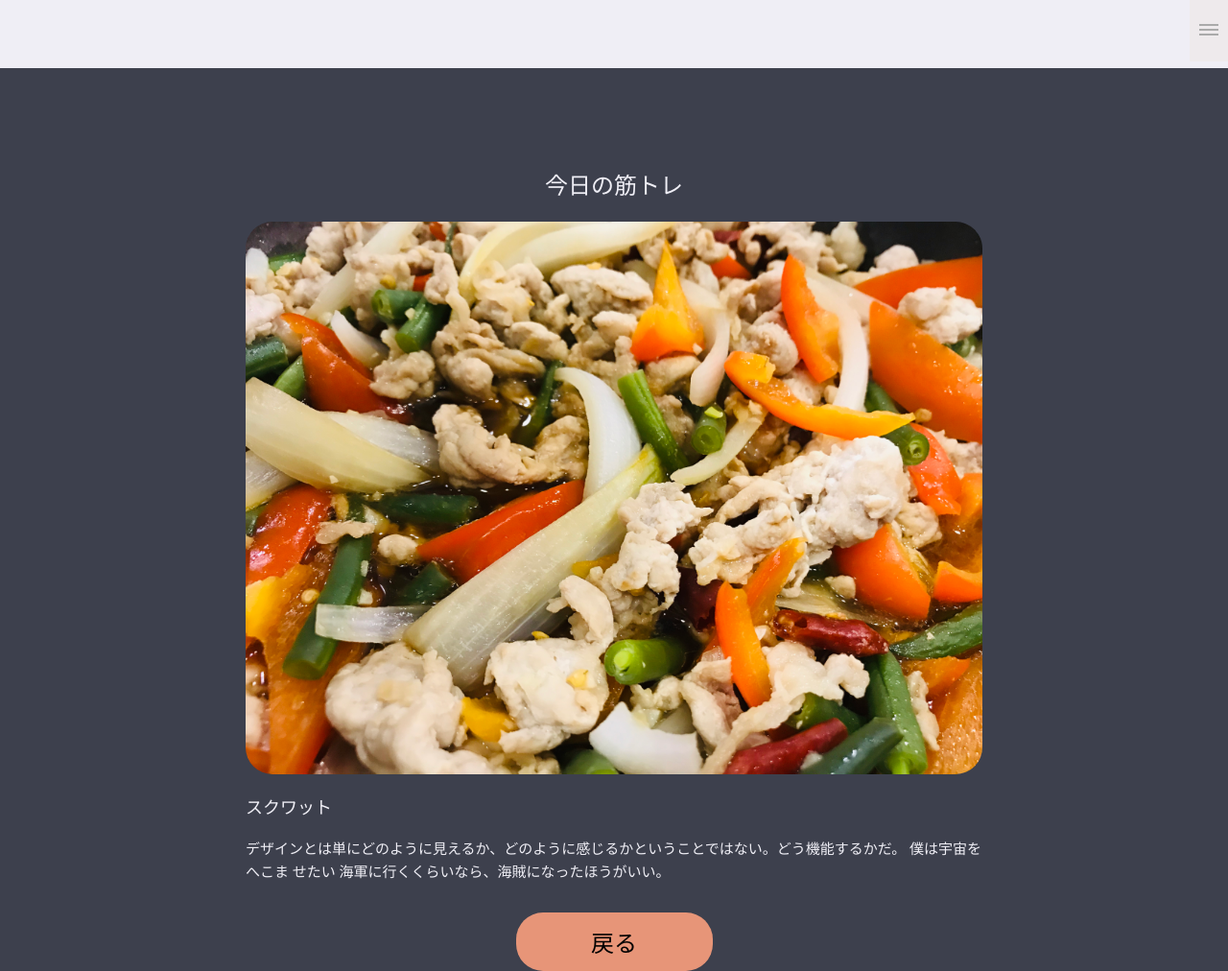
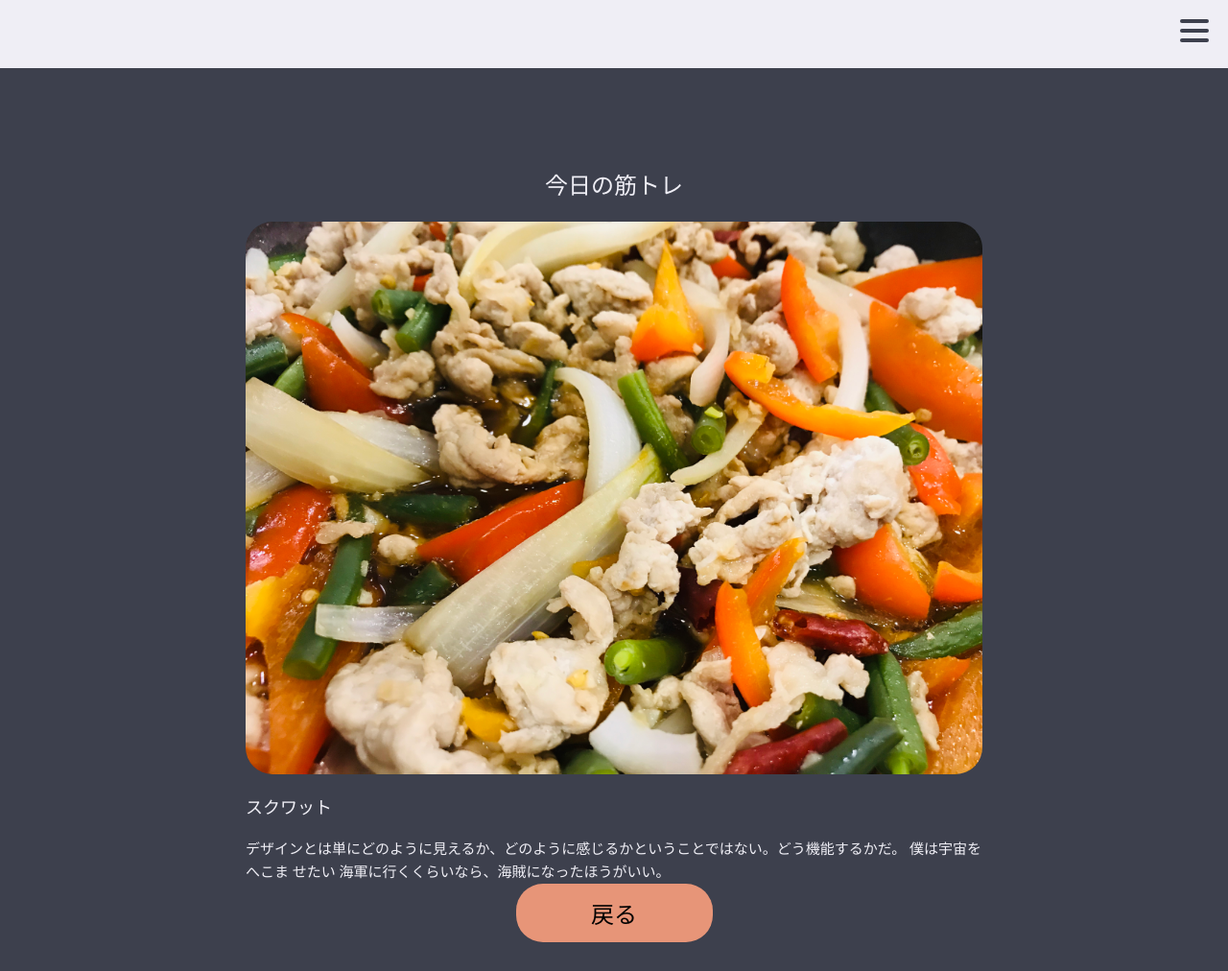
Before and after one commit to Piro-05/-, a Flask app: template templates/musclemenu.html in a window 1280 px wide. Shown: the whole page at 96% size. After the commit the page ends 982 px from the top, so only its background shows below. Run offline with Flask 2, Linux system fonts and the light colour scheme; the template is opened without the code that fills it, so the values that code supplies are empty.

Commit message:
ハンバーガーメニューモーション（アシハラ）

```diff
--- /dev/null
+++ b/js/hum_menu.js
@@ -0,0 +1,19 @@
+$(function () {
+    $(".btn-gnavi").on("click", function () {
+        // ハンバーガーメニューの位置を設定
+        var rightVal = 0;
+        if ($(this).hasClass("open")) {
+            // 位置を移動させメニューを開いた状態にする
+            rightVal = -300;
+            // メニューを開いたら次回クリック時は閉じた状態になるよう設定
+            $(this).removeClass("open");
+        } else {
+            // メニューを開いたら次回クリック時は閉じた状態になるよう設定
+            $(this).addClass("open");
+        }
+
+        $("#global-navi").stop().animate({
+            right: rightVal
+        }, 200);
+    });
+});
--- a/static/css/muscle_sp.css
+++ b/static/css/muscle_sp.css
@@ -43,6 +43,91 @@ img {
 }
 
 /* --------------------------------------------------- */
+
+#wrapper nav {
+    position: fixed;
+    top: 0;
+    right: -300px;
+    width: 300px;
+    height: 100%;
+    padding-top: 50px;
+    background: #CDCDCF;
+    font-size: 16px;
+    box-sizing: border-box;
+    z-index: 2;
+    opacity: 0.95;
+}
+
+#wrapper nav ul li {
+    display: block;
+    padding: 20px 28px
+}
+
+#wrapper nav ul li a {
+    text-decoration: none;
+    color: #3D404D;
+}
+
+#wrapper .btn-gnavi {
+    position: fixed;
+    top: 20px;
+    right: 20px;
+    width: 30px;
+    height: 24px;
+    z-index: 3;
+    box-sizing: border-box;
+    cursor: pointer;
+    -webkit-transition: all 400ms;
+    transition: all 400ms
+}
+
+#wrapper .btn-gnavi span {
+    position: absolute;
+    width: 30px;
+    height: 4px;
+    background: #3D404D;
+    border-radius: 10px;
+    -webkit-transition: all 400ms;
+    transition: all 400ms
+}
+
+#wrapper .btn-gnavi span:nth-child(1) {
+    top: 0
+}
+
+#wrapper .btn-gnavi span:nth-child(2) {
+    top: 10px
+}
+
+#wrapper .btn-gnavi span:nth-child(3) {
+    top: 20px
+}
+
+#wrapper .btn-gnavi.open span {
+    background: #3D404D
+}
+
+#wrapper .btn-gnavi.open span {
+    width: 24px;
+}
+
+#wrapper .contents section p {
+    position: absolute;
+    top: 50%;
+    width: 30%;
+    line-height: 1.4;
+    font-size: 20px;
+    color: #fff;
+}
+
+#wrapper .contents section:nth-child(odd) p {
+    left: 10%
+}
+
+#wrapper .contents section:nth-child(even) p {
+    right: 10%
+}
+
 body {
     background-color: #3d404D;
 }
@@ -51,31 +136,6 @@ header {
     /*ハンバーガメニュー*/
     background-color: #EFEEF5;
     height: 71px;
-}
-
-
-
-header .hum_menu {
-    position: absolute;
-    right: 0px;
-    top: 0px;
-}
-
-header .hum_menu a {
-    display: block;
-    height: 20px;
-    padding: 22px 0;
-    width: 40px;
-    background: #eeeaec;
-    text-align: center;
-}
-
-header .hum_menu span {
-    display: block;
-    width: 20px;
-    height: 2px;
-    background: #aaa;
-    margin: 3px auto;
 }
 
 .main {
@@ -162,7 +222,6 @@ footer {
     justify-content: center;
     /*左右中央揃え*/
     align-items: center;
-    margin-top: 30px;
 }
 
 .backhome p {
--- a/templates/musclemenu.html
+++ b/templates/musclemenu.html
@@ -7,25 +7,32 @@
     <link rel="stylesheet" type="text/css" href="../static/css/muscle_sp.css">
     <!--media="screen and ( max-width:750px )"-->
     <title>筋トレメニュー</title>
+    <script src="https://code.jquery.com/jquery-3.3.1.min.js"
+        integrity="sha256-FgpCb/KJQlLNfOu91ta32o/NMZxltwRo8QtmkMRdAu8=" crossorigin="anonymous"></script>
+    <script src="../js/hum_menu.js"></script>
 
 </head>
 
 <body>
     <!--ヘッダの部分-->
-    <header>
-        <div class="container">
-            <div class="header-left">
-                <img class="logo" src="">
-            </div>
-            <div class="hum_menu">
-                <a href="javascript:void(0);">
-                    <span></span>
-                    <span></span>
-                    <span></span>
-                </a>
-            </div>
-        </div>
-    </header>
+    <header></header>
+    <div id="wrapper">
+
+        <p class="btn-gnavi">
+            <span></span>
+            <span></span>
+            <span></span>
+        </p>
+        <nav id="global-navi">
+            <ul class="menu">
+                <li><a href="">プロフィールを編集</a></li>
+                <li><a href="">毎日のがんばり</a></li>
+                <li><a href="">過去の筋トレ</a></li>
+                <li><a href="">お問い合わせ</a></li>
+                <li><a href="">ログアウト</a></li>
+            </ul>
+        </nav>
+    </div>
 
     <!--ヘッダのした部分-->
     <div class="main">
```
